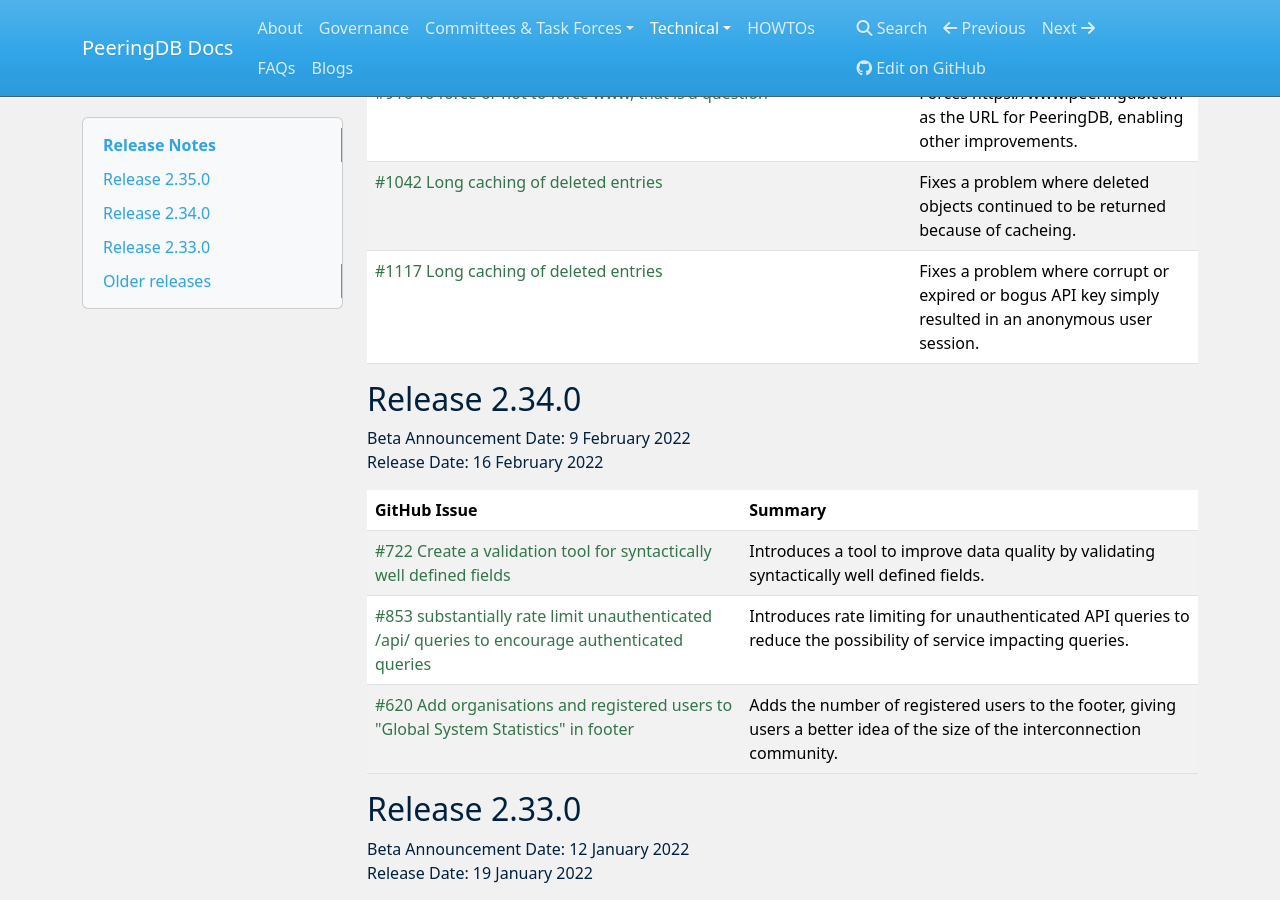
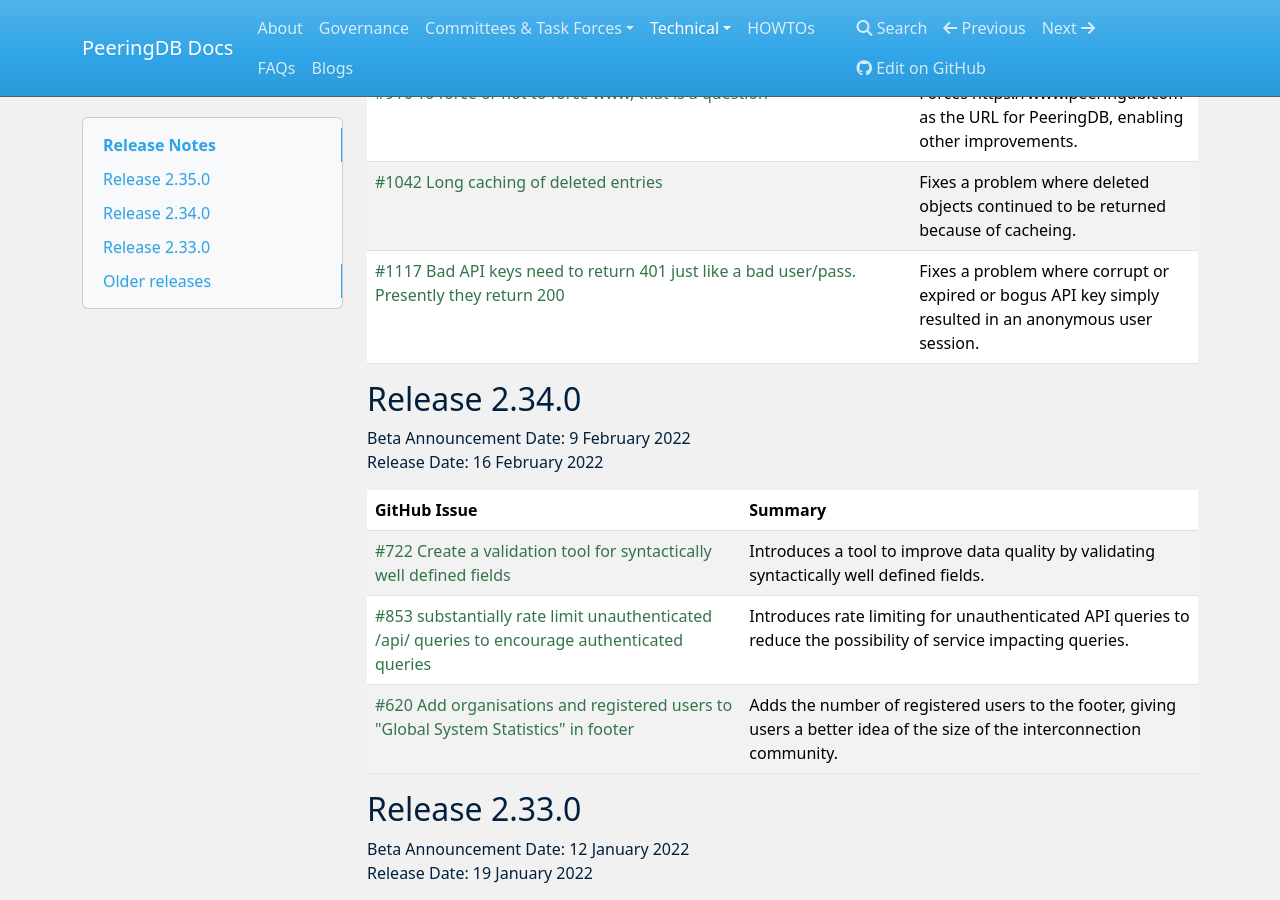
Before and after one commit to peeringdb/docs, an MkDocs documentation site: the page built from docs/release_notes/index.md, in a window 1280 px wide and 900 px high, scrolled down 997 px. Built offline with MkDocs 1.6.1, drawn with Linux system fonts in a browser that asks for light colours; nearby versions of some CDN libraries.

Commit message:
Update index.md
Corrected title for #1117

```diff
--- a/docs/release_notes/index.md
+++ b/docs/release_notes/index.md
@@ -21,7 +21,7 @@
 | [#908 2FA Backup Tokens language doesn't seem correct](https://github.com/peeringdb/peeringdb/issues/908) | Fixes the backup tokens language for 2FA. |
 | [#916 To force or not to force www, that is a question](https://github.com/peeringdb/peeringdb/issues/916) | Forces https://www.peeringdb.com as the URL for PeeringDB, enabling other improvements. |
 | [#1042 Long caching of deleted entries](https://github.com/peeringdb/peeringdb/issues/1042) | Fixes a problem where deleted objects continued to be returned because of cacheing. |
-| [#1117 Long caching of deleted entries](https://github.com/peeringdb/peeringdb/issues/1117) | Fixes a problem where corrupt or expired or bogus API key simply resulted in an anonymous user session. |
+| [#1117 Bad API keys need to return 401 just like a bad user/pass. Presently they return 200](https://github.com/peeringdb/peeringdb/issues/1117) | Fixes a problem where corrupt or expired or bogus API key simply resulted in an anonymous user session. |
 
 
 ## Release 2.34.0
```
